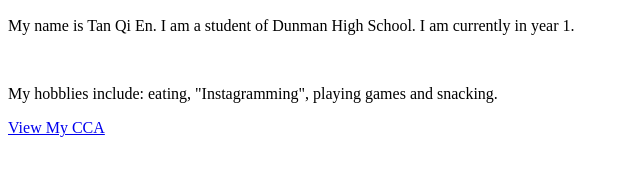
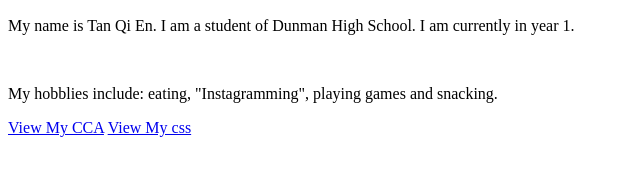
Before and after one commit to dhstanqien/dhstanqien.github.io, a plain HTML site: page index.html in a window 1280 px wide. Shown: the part 383-558 px from the top of the page, without its empty margins (0-640 px from the left). Drawn offline with Linux system fonts and the light colour scheme.

Commit message:
Update index.html

```diff
--- a/index.html
+++ b/index.html
@@ -10,5 +10,6 @@ My name is Tan Qi En. I am a student of Dunman High School. I am currently in ye
 <br>
 <p> My hobblies include: eating, "Instagramming", playing games and snacking. </p>
    <p><a href="/cca.html">View My CCA</a>
+      <a href="/css.html">View My css</a>
 </body>
 </html>
```
